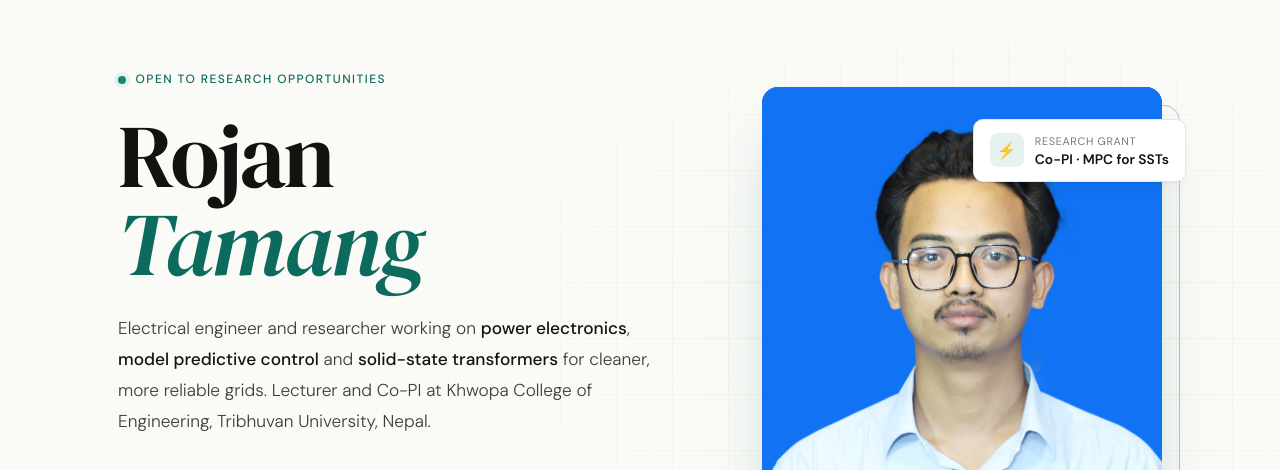
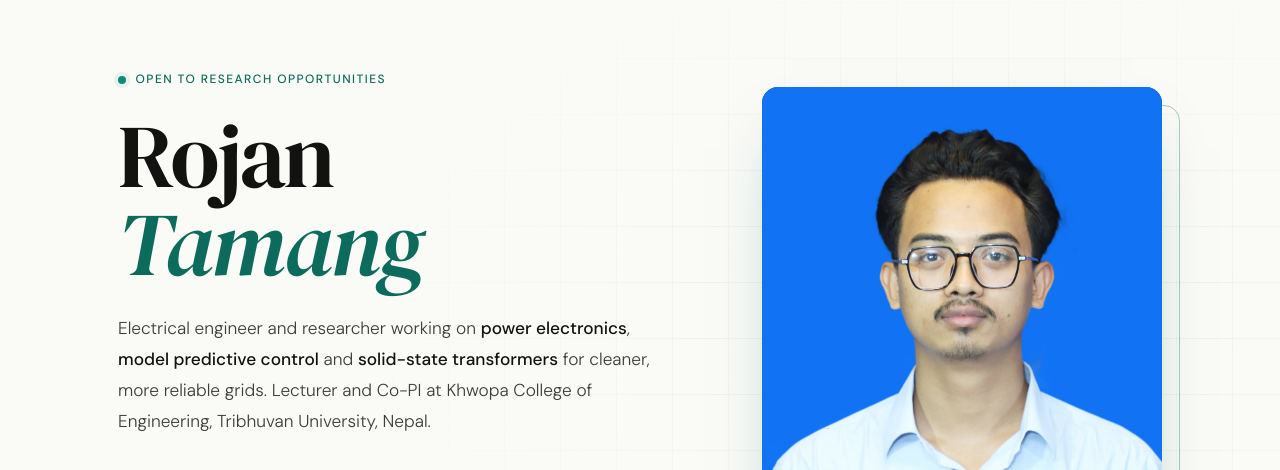
Before and after one commit to 123rojan/Personal-Website, a plain HTML site: page index.html in a window 1280 px wide. Shown: the part 54-524 px from the top of the page. Drawn offline with Linux system fonts and the light colour scheme.

Commit message:
index.html

```diff
--- a/index.html
+++ b/index.html
@@ -366,14 +366,14 @@ footer a:hover{color:var(--accent)}
           <span class="initials">RT</span>
           <img src="profile.jpg" alt="Portrait of Rojan Tamang" onerror="this.remove()"/>
         </div>
-        <div class="float-card fc-grant">
+        <!-- <div class="float-card fc-grant">
           <span class="ic">⚡</span>
           <div><div class="t1">Research Grant</div><div class="t2">Co-PI · MPC for SSTs</div></div>
         </div>
         <div class="float-card fc-award">
           <span class="ic">🏆</span>
           <div><div class="t1">RESSD-2025</div><div class="t2">Outstanding Paper Award</div></div>
-        </div>
+        </div> -->
       </div>
       <!-- ▲▲▲ END PHOTO ▲▲▲ -->
     </div>
```
